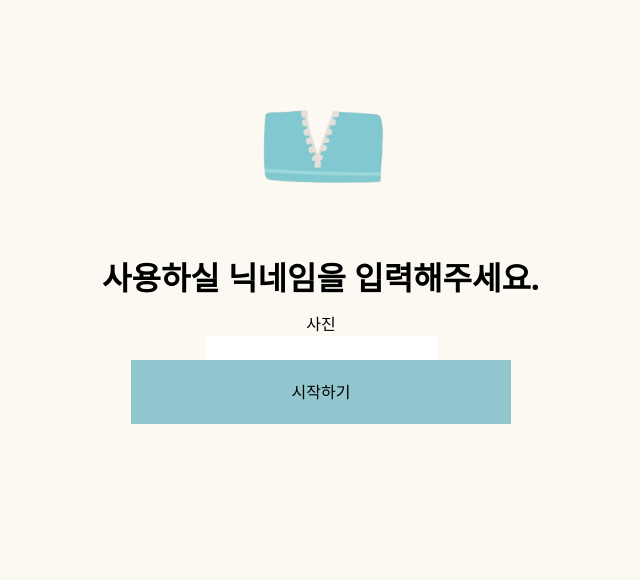
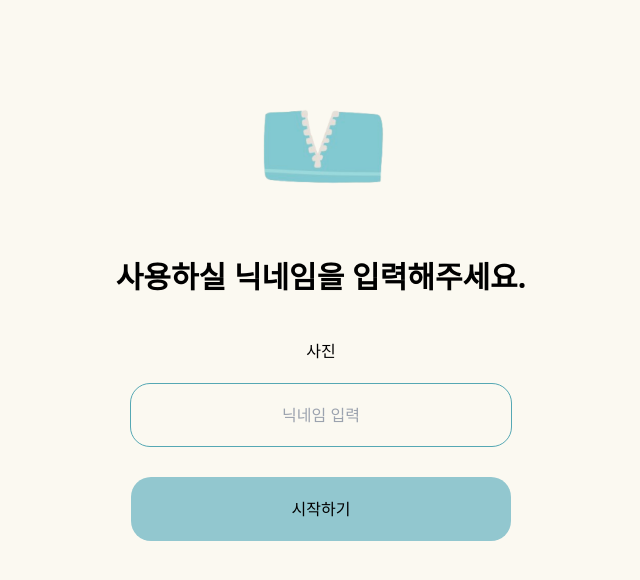
Before and after one commit to ZipZoong-DeskSetup/ZipZoong, a Next.js app in the folder frontend/zipjung/: page /user/signUp in a window 1280 px wide. Shown: the top 580 px of the page, without its empty margins (319-959 px from the left). Built offline with nearby package versions, Linux system fonts and the light colour scheme; no server answers.

Commit message:
Add:NicknameInput Component #S10P22A204-116 #S10P22A204-144

```diff
--- a/frontend/zipjung/src/components/Common/MoveRecommend.module.scss
+++ b/frontend/zipjung/src/components/Common/MoveRecommend.module.scss
@@ -4,6 +4,7 @@
     height: 64px;
     font-size: 16px;
     // font-weight: ;
+    border-radius: 20px;
 }
 
 .main {
--- a/frontend/zipjung/src/components/Common/NicknameInput.module.scss
+++ b/frontend/zipjung/src/components/Common/NicknameInput.module.scss
@@ -0,0 +1,8 @@
+.nicknameInput {
+    width: 382px;
+    height: 64px;
+    text-align: center;
+    border-radius: 20px;
+    background-color: var(--custom-background-color);
+    border: 1px solid #55A8B4;
+}
--- a/frontend/zipjung/src/components/Common/NicknameInput.tsx
+++ b/frontend/zipjung/src/components/Common/NicknameInput.tsx
@@ -1,15 +1,47 @@
 'use client'
 import styles from '@/components/Common/NicknameInput.module.scss'
 import useUserInfoStore from '@/stores/userInfo';
+import { useState, useEffect } from 'react';
+import useDebounce from '@/hooks/useDebounce';
+import axios from 'axios';
 
 function NicknameInput() {
-    //TODO: 인덱스에서 zustand연결하기 & 서버 연결까지 합시다~!!!
+    //TODO: 서버 연결까지 합시다~!!!
 
-    const {ZustandNickname, setZustandNickname}  = useUserInfoStore();
+    const { ZustandNickname, setZustandNickname } = useUserInfoStore();
 
+    const [ischeckNickname, setIscheckNickname] = useState<boolean>(false);
+
+    useEffect(() => {
+        const checkNickname = async () => {
+            try {
+                const response = await axios.get<boolean>('/api/check-nickname', { params: { nickname: ZustandNickname } });
+                setIscheckNickname(response.data);
+            } catch (error) {
+                console.error('닉네임 중복 확인 중 오류 발생', error);
+                setIscheckNickname(false);
+            }
+        };
+
+        checkNickname();
+    }, []);
+
+    const handleNicknameChange = (event: React.ChangeEvent<HTMLInputElement>) => {
+        setZustandNickname(event.target.value);
+    };
+
+    // console.log(ZustandNickname);
     return (
         <div>
-            <input type="text" value=""/>
+            <input
+                type="text"
+                value={ZustandNickname}
+                onChange={handleNicknameChange}
+                className={styles.nicknameInput} // 스타일 적용
+                placeholder="닉네임 입력" // 사용자가 입력할 때 보이는 플레이스홀더
+            />
+            {!ZustandNickname ? null : (!ischeckNickname ? <div>이미 사용 중인 닉네임 입니다.</div> : <div>사용 가능한 닉네임 입니다.</div>)}
+
         </div>
     )
 }
--- a/frontend/zipjung/src/components/Common/PhotoUpload.tsx
+++ b/frontend/zipjung/src/components/Common/PhotoUpload.tsx
@@ -1,6 +1,8 @@
+import styles from '@/components/Common/PhotoUpload.module.scss'
+
 function PhotoUpload() {
     return (
-        <div>
+        <div className={styles.photoUpload}>
             사진
         </div>
     )
--- a/frontend/zipjung/src/components/User/login/index.tsx
+++ b/frontend/zipjung/src/components/User/login/index.tsx
@@ -13,7 +13,7 @@ function Form() {
         },
         {
             id: '2',
-            link: `https://nid.naver.com/oauth2.0/authorize?response_type=code&client_id=${process.env.NEXT_PUBLIC_NAVER_CLIENT_ID}&state=STATE_STRING`,
+            link: `https://nid.naver.com/oauth2.0/authorize?response_type=code&client_id=${process.env.NEXT_PUBLIC_NAVER_CLIENT_ID}&state=sdwirnsfk4563&redirect_uri=http://localhost:3000`,
             image: '/images/LoginNaverButton.png',
         },
         {
--- a/frontend/zipjung/src/components/User/singUp/index.module.scss
+++ b/frontend/zipjung/src/components/User/singUp/index.module.scss
@@ -11,7 +11,16 @@
 }
 
 .signUpTitle {
-    font-size: 32px;
+    font-size: 30px;
     font-weight: bold;
     margin: 10px;
 }
+
+.signUpInfo {
+    display: flex;
+    flex-direction: column;
+    justify-content: center;
+    align-items: center;
+    gap: 20px;
+    margin: 30px 0;
+}
--- a/frontend/zipjung/src/components/User/singUp/index.tsx
+++ b/frontend/zipjung/src/components/User/singUp/index.tsx
@@ -21,8 +21,10 @@ function Form() {
                 />
             </a>
             <div className={styles.signUpTitle}>사용하실 닉네임을 입력해주세요.</div>
-            <PhotoUpload />
-            <NicknameInput />
+            <div className={styles.signUpInfo}>
+                <PhotoUpload />
+                <NicknameInput />
+            </div>
             <MoveRecommend address={address} detail={detail} styleName={styleName} />
         </div>
     )
--- /dev/null
+++ b/frontend/zipjung/src/hooks/useDebounce.tsx
@@ -0,0 +1,19 @@
+import { useState, useEffect } from 'react';
+
+function useDebounce<T>(value: T, delay: number): T {
+  const [debouncedValue, setDebouncedValue] = useState<T>(value);
+
+  useEffect(() => {
+    const timer = setTimeout(() => {
+      setDebouncedValue(value);
+    }, delay);
+
+    return () => {
+      clearTimeout(timer);
+    };
+  }, [value, delay]);
+
+  return debouncedValue;
+}
+
+export default useDebounce;
```
Also changed, not shown: frontend/zipjung/src/api/instance.tsx (added, +24 -0 lines), frontend/zipjung/src/components/Common/PhotoUpload.module.scss (added), 1 other file (tests, documents, lock files or other folders).
